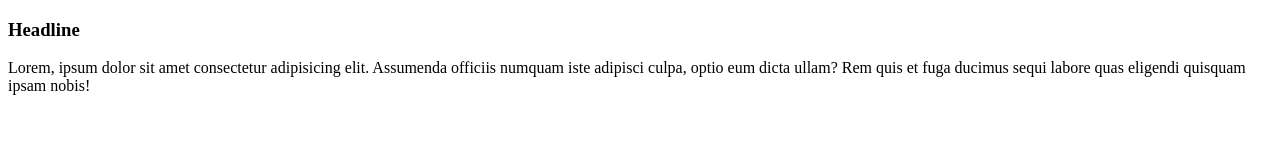
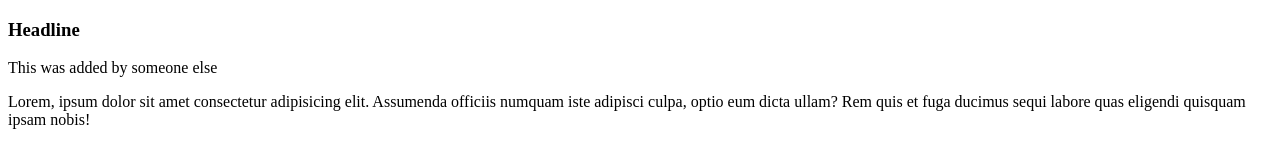
Before and after one commit to Apurbodas31/First_website, a plain HTML site: page index.html in a window 1280 px wide. Drawn offline with Linux system fonts and the light colour scheme.

Commit message:
Update index.html

```diff
--- a/index.html
+++ b/index.html
@@ -8,6 +8,7 @@
 </head>
 <body>
     <h3>Headline</h3>
+    <p>This was added by someone else</p>
     <p>Lorem, ipsum dolor sit amet consectetur adipisicing elit. Assumenda officiis numquam iste adipisci culpa, optio eum dicta ullam? Rem quis et fuga ducimus sequi labore quas eligendi quisquam ipsam nobis!</p>
 </body>
 </html>
```
